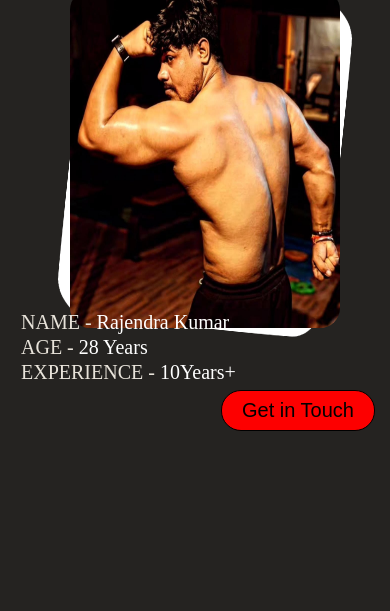
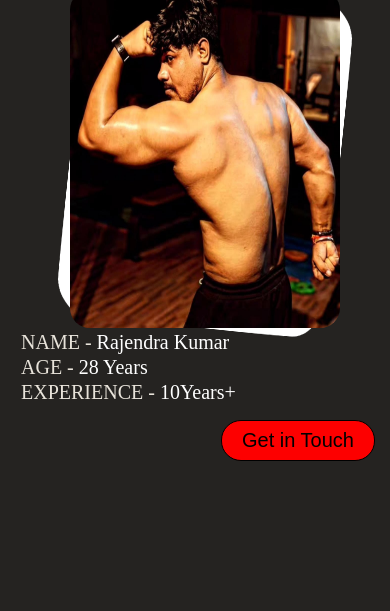
Before and after one commit to Lal-Singhania/Gym-Project, a plain HTML site: page index.html in a window 390 px wide. Shown: the part 1129-1740 px from the top of the page. Drawn offline with Linux system fonts and the light colour scheme; grey boxes are pictures that could not be loaded.

Commit message:
Update gym website

```diff
--- a/css/trainer.css
+++ b/css/trainer.css
@@ -150,7 +150,7 @@
 #trainer-info{
     position: absolute;
     left: 10px;
-    top: 330px;
+    top: 350px;
     width: 300px;
     padding: 10px;
 }
@@ -168,7 +168,7 @@
     color:  #FFFFFF;
 }
 .trainer-contact{
-    top: 620px;
+    top: 650px;
     right: 15px;
     padding: 8px 20px;
     font-size: 20px;
```
